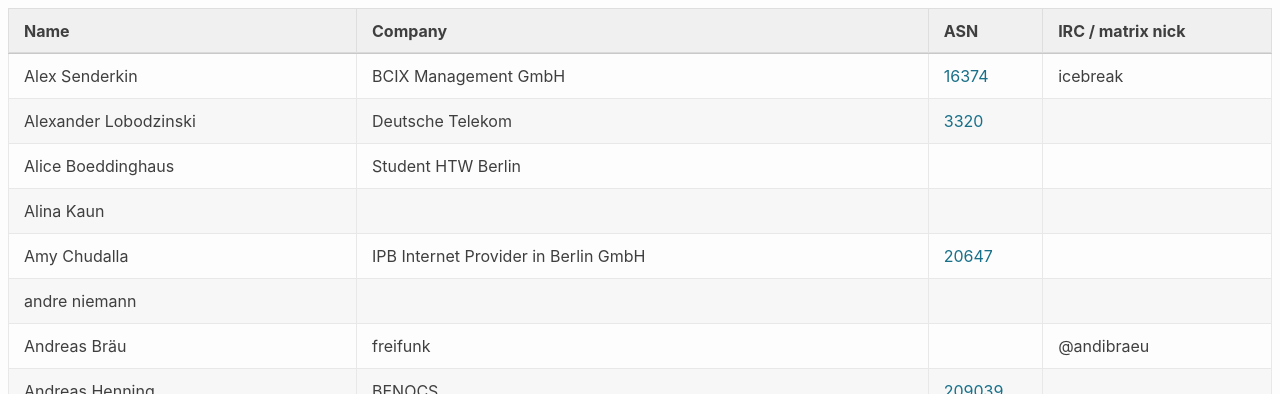
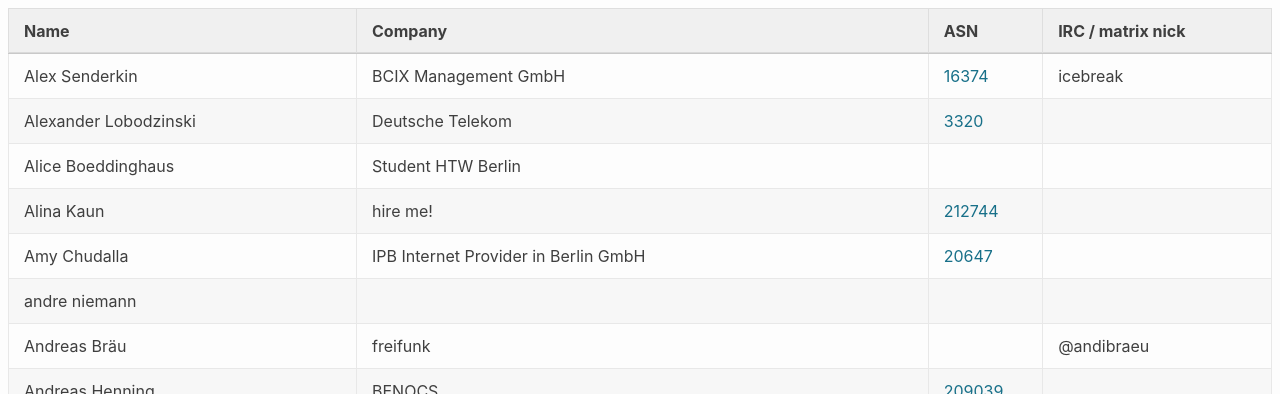
Before and after one commit to denog/pretix-attendeelist, a Jekyll site: the page built from denogmeetup25-03/index.markdown, in a window 1280 px wide and 900 px high. Shown: the top 394 px of the window. Built offline with Jekyll 4.4.1, drawn with Linux system fonts in a browser that asks for light colours.

Commit message:
Latest data: Tue Mar 18 21:48:06 UTC 2025

```diff
--- a/_data/attendees_denogmeetup25-03.json
+++ b/_data/attendees_denogmeetup25-03.json
@@ -19,9 +19,9 @@
   },
   {
     "name": "Alina Kaun",
-    "company": null,
+    "company": "hire me!",
     "irc": null,
-    "asn": null
+    "asn": "212744"
   },
   {
     "name": "Amy Chudalla",
```
